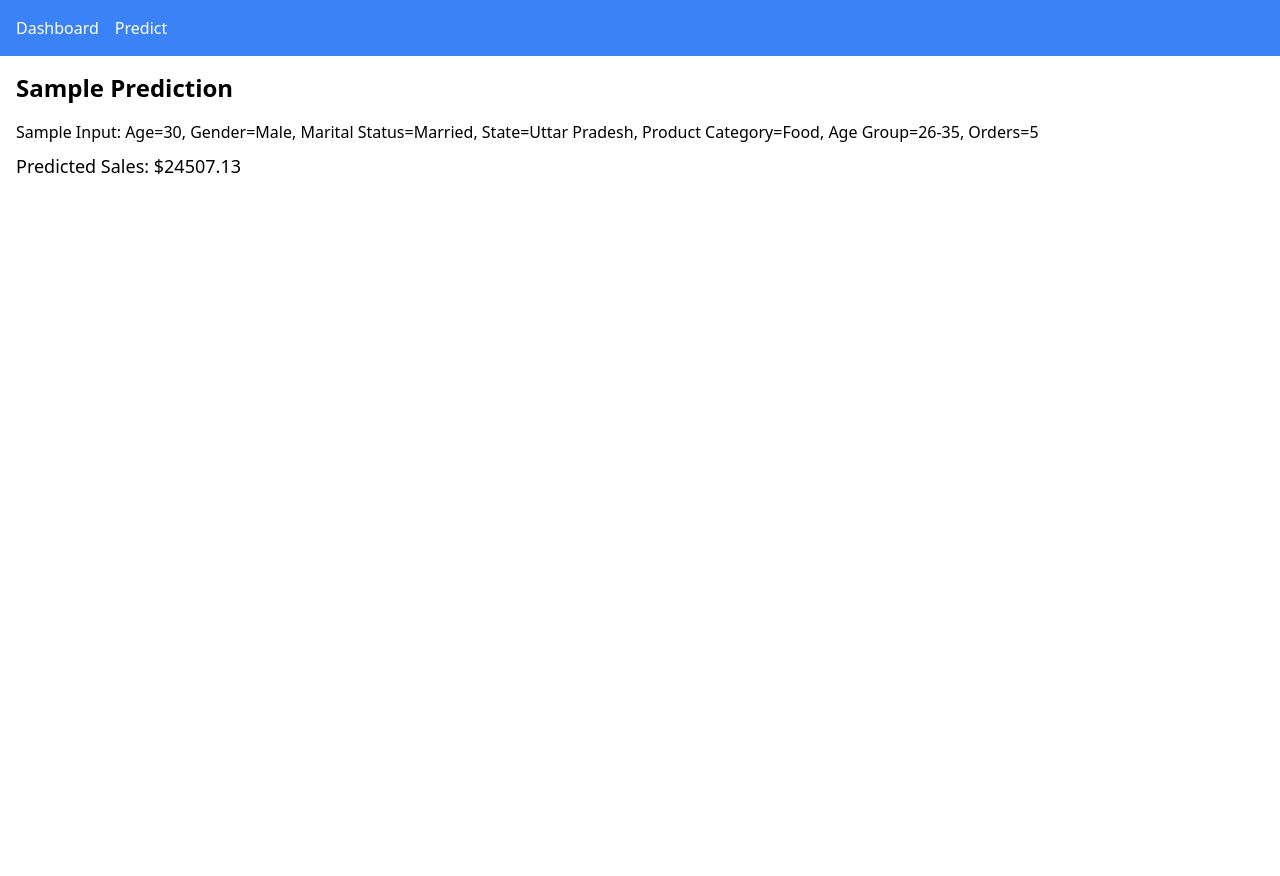
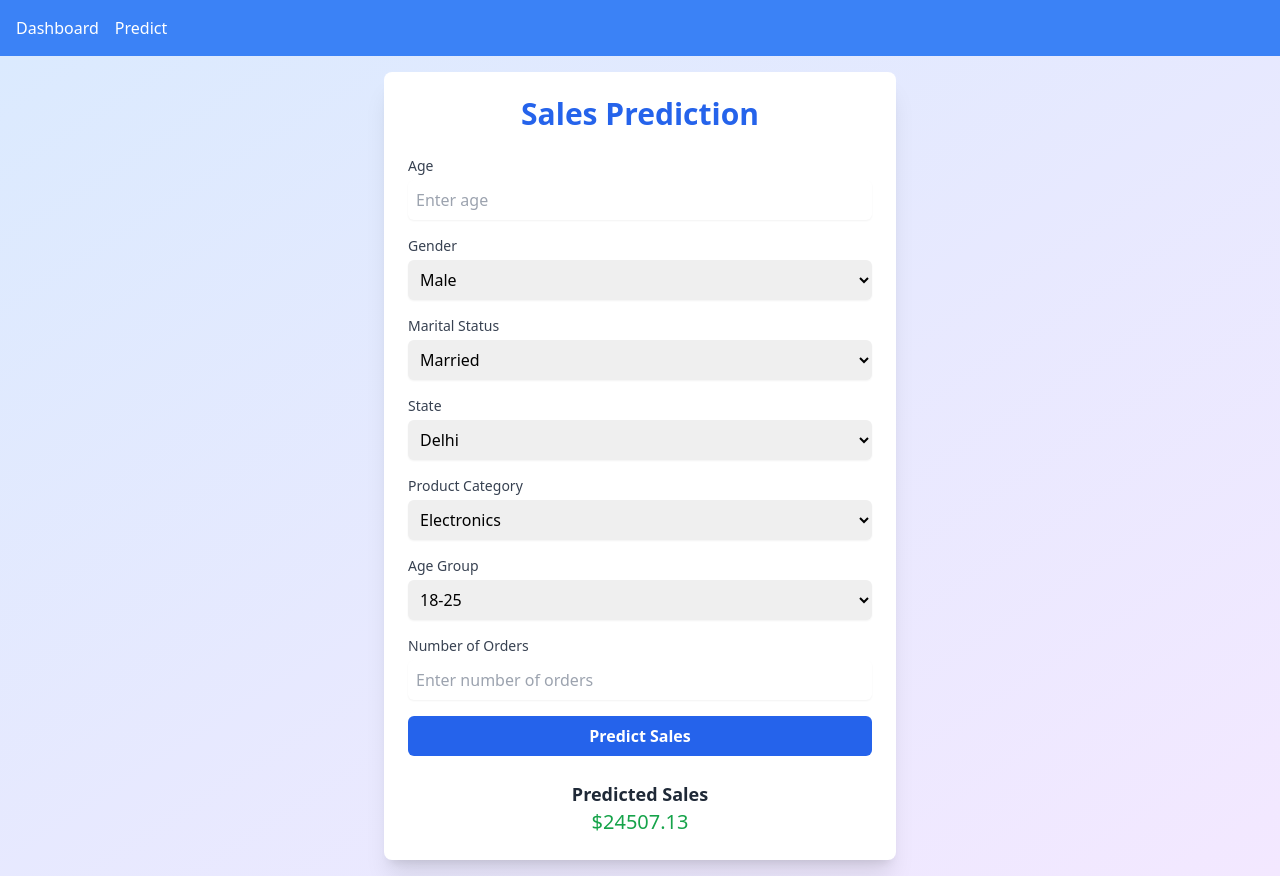
Before and after one commit to Adityaroman/sales-prediction-system-github, a React (Create React App) app in the folder frontend/: page /predict in a window 1280 px wide. Before the commit the page ends 800 px from the top, so only its background shows below. Built offline with nearby package versions, Linux system fonts and the light colour scheme.

Commit message:
Add input validation and updated model

```diff
--- a/frontend/src/Dashboard.js
+++ b/frontend/src/Dashboard.js
@@ -26,34 +26,42 @@ const Dashboard = () => {
       });
   }, []);
 
-  if (error) return <div className="p-4 text-red-500">Error: {error}</div>;
-  if (!edaData) return <div className="p-4">Loading...</div>;
+  if (error) return <div className="p-4 text-red-500 text-center">Error: {error}</div>;
+  if (!edaData) return <div className="p-4 text-center text-gray-600">Loading...</div>;
 
   const genderPlot = {
-    data: [{ type: 'bar', x: Object.keys(edaData.sales_by_gender), y: Object.values(edaData.sales_by_gender) }],
-    layout: { title: 'Sales by Gender', xaxis: { title: 'Gender' }, yaxis: { title: 'Amount' } }
+    data: [{ type: 'bar', x: Object.keys(edaData.sales_by_gender), y: Object.values(edaData.sales_by_gender), marker: { color: '#3B82F6' } }],
+    layout: { title: 'Sales by Gender', xaxis: { title: 'Gender' }, yaxis: { title: 'Amount' }, paper_bgcolor: 'rgba(0,0,0,0)', plot_bgcolor: 'rgba(0,0,0,0)' }
   };
   const statePlot = {
-    data: [{ type: 'bar', x: Object.keys(edaData.sales_by_state), y: Object.values(edaData.sales_by_state) }],
-    layout: { title: 'Sales by State', xaxis: { title: 'State' }, yaxis: { title: 'Amount' } }
+    data: [{ type: 'bar', x: Object.keys(edaData.sales_by_state), y: Object.values(edaData.sales_by_state), marker: { color: '#10B981' } }],
+    layout: { title: 'Sales by State', xaxis: { title: 'State' }, yaxis: { title: 'Amount' }, paper_bgcolor: 'rgba(0,0,0,0)', plot_bgcolor: 'rgba(0,0,0,0)' }
   };
   const categoryPlot = {
-    data: [{ type: 'bar', x: Object.keys(edaData.sales_by_category), y: Object.values(edaData.sales_by_category) }],
-    layout: { title: 'Sales by Category', xaxis: { title: 'Category' }, yaxis: { title: 'Amount' } }
+    data: [{ type: 'bar', x: Object.keys(edaData.sales_by_category), y: Object.values(edaData.sales_by_category), marker: { color: '#F59E0B' } }],
+    layout: { title: 'Sales by Category', xaxis: { title: 'Category' }, yaxis: { title: 'Amount' }, paper_bgcolor: 'rgba(0,0,0,0)', plot_bgcolor: 'rgba(0,0,0,0)' }
   };
   const ageGroupPlot = {
-    data: [{ type: 'bar', x: Object.keys(edaData.sales_by_age_group), y: Object.values(edaData.sales_by_age_group) }],
-    layout: { title: 'Sales by Age Group', xaxis: { title: 'Age Group' }, yaxis: { title: 'Amount' } }
+    data: [{ type: 'bar', x: Object.keys(edaData.sales_by_age_group), y: Object.values(edaData.sales_by_age_group), marker: { color: '#EF4444' } }],
+    layout: { title: 'Sales by Age Group', xaxis: { title: 'Age Group' }, yaxis: { title: 'Amount' }, paper_bgcolor: 'rgba(0,0,0,0)', plot_bgcolor: 'rgba(0,0,0,0)' }
   };
 
   return (
-    <div className="p-4">
-      <h1 className="text-2xl font-bold mb-4">Sales Dashboard</h1>
-      <div className="grid grid-cols-1 md:grid-cols-2 gap-4">
-        <Plot data={genderPlot.data} layout={genderPlot.layout} />
-        <Plot data={statePlot.data} layout={statePlot.layout} />
-        <Plot data={categoryPlot.data} layout={categoryPlot.layout} />
-        <Plot data={ageGroupPlot.data} layout={ageGroupPlot.layout} />
+    <div className="min-h-screen bg-gradient-to-br from-blue-100 to-purple-100 p-6">
+      <h1 className="text-4xl font-bold text-center text-blue-600 mb-8">Sales Analysis Dashboard</h1>
+      <div className="grid grid-cols-1 md:grid-cols-2 gap-6">
+        <div className="bg-white rounded-lg shadow-lg p-4">
+          <Plot data={genderPlot.data} layout={genderPlot.layout} className="w-full h-[400px]" />
+        </div>
+        <div className="bg-white rounded-lg shadow-lg p-4">
+          <Plot data={statePlot.data} layout={statePlot.layout} className="w-full h-[400px]" />
+        </div>
+        <div className="bg-white rounded-lg shadow-lg p-4">
+          <Plot data={categoryPlot.data} layout={categoryPlot.layout} className="w-full h-[400px]" />
+        </div>
+        <div className="bg-white rounded-lg shadow-lg p-4">
+          <Plot data={ageGroupPlot.data} layout={ageGroupPlot.layout} className="w-full h-[400px]" />
+        </div>
       </div>
     </div>
   );
--- a/frontend/src/PredictionForm.js
+++ b/frontend/src/PredictionForm.js
@@ -1,11 +1,21 @@
-import React, { useEffect, useState } from 'react';
+import React, { useState, useEffect } from 'react';
 
 const PredictionForm = () => {
+  const [formData, setFormData] = useState({
+    age: '',
+    gender: 'M',
+    maritalStatus: 'Married',
+    state: 'Delhi',
+    productCategory: 'Electronics',
+    ageGroup: '18-25',
+    orders: ''
+  });
   const [prediction, setPrediction] = useState(null);
   const [error, setError] = useState(null);
+  const [loading, setLoading] = useState(false);
 
+  // Fallback to static predict.json for GitHub Pages
   useEffect(() => {
-    console.log('Fetching predict.json from:', `${process.env.PUBLIC_URL}/predict.json`);
     fetch(`${process.env.PUBLIC_URL}/predict.json`, { cache: 'no-store' })
       .then(res => {
         if (!res.ok) {
@@ -20,22 +30,158 @@ const PredictionForm = () => {
         setPrediction(data.prediction);
       })
       .catch(err => {
-        console.error('Fetch error for predict.json:', err);
-        setError(`Failed to load prediction data: ${err.message}`);
+        console.error('Static prediction error:', err);
+        setError(`Failed to load static prediction: ${err.message}`);
       });
   }, []);
 
-  if (error) return <div className="p-4 text-red-500">Error: {error}</div>;
+  const handleChange = (e) => {
+    setFormData({ ...formData, [e.target.name]: e.target.value });
+  };
+
+  const handleSubmit = async (e) => {
+    e.preventDefault();
+    setLoading(true);
+    setError(null);
+    try {
+      const response = await fetch('http://localhost:5000/predict', {
+        method: 'POST',
+        headers: { 'Content-Type': 'application/json' },
+        body: JSON.stringify(formData)
+      });
+      if (!response.ok) {
+        throw new Error(`HTTP error! status: ${response.status}`);
+      }
+      const data = await response.json();
+      if (data.error) {
+        throw new Error(data.error);
+      }
+      setPrediction(data.prediction);
+    } catch (err) {
+      console.error('Prediction error:', err);
+      setError(`Failed to get prediction: ${err.message}. Using static prediction.`);
+    } finally {
+      setLoading(false);
+    }
+  };
 
   return (
-    <div className="p-4">
-      <h1 className="text-2xl font-bold mb-4">Sample Prediction</h1>
-      <p className="mb-2">Sample Input: Age=30, Gender=Male, Marital Status=Married, State=Uttar Pradesh, Product Category=Food, Age Group=26-35, Orders=5</p>
-      {prediction ? (
-        <p className="text-lg">Predicted Sales: ${prediction.toFixed(2)}</p>
-      ) : (
-        <p className="text-lg">Loading prediction...</p>
-      )}
+    <div className="min-h-screen bg-gradient-to-br from-blue-100 to-purple-100 flex items-center justify-center p-4">
+      <div className="bg-white rounded-lg shadow-xl p-6 max-w-lg w-full">
+        <h1 className="text-3xl font-bold text-center text-blue-600 mb-6">Sales Prediction</h1>
+        <form onSubmit={handleSubmit} className="space-y-4">
+          <div>
+            <label className="block text-sm font-medium text-gray-700">Age</label>
+            <input
+              type="number"
+              name="age"
+              value={formData.age}
+              onChange={handleChange}
+              className="mt-1 block w-full rounded-md border-gray-300 shadow-sm focus:ring-blue-500 focus:border-blue-500 p-2"
+              placeholder="Enter age"
+              required
+            />
+          </div>
+          <div>
+            <label className="block text-sm font-medium text-gray-700">Gender</label>
+            <select
+              name="gender"
+              value={formData.gender}
+              onChange={handleChange}
+              className="mt-1 block w-full rounded-md border-gray-300 shadow-sm focus:ring-blue-500 focus:border-blue-500 p-2"
+            >
+              <option value="M">Male</option>
+              <option value="F">Female</option>
+            </select>
+          </div>
+          <div>
+            <label className="block text-sm font-medium text-gray-700">Marital Status</label>
+            <select
+              name="maritalStatus"
+              value={formData.maritalStatus}
+              onChange={handleChange}
+              className="mt-1 block w-full rounded-md border-gray-300 shadow-sm focus:ring-blue-500 focus:border-blue-500 p-2"
+            >
+              <option value="Married">Married</option>
+              <option value="Single">Single</option>
+            </select>
+          </div>
+          <div>
+            <label className="block text-sm font-medium text-gray-700">State</label>
+            <select
+              name="state"
+              value={formData.state}
+              onChange={handleChange}
+              className="mt-1 block w-full rounded-md border-gray-300 shadow-sm focus:ring-blue-500 focus:border-blue-500 p-2"
+            >
+              <option value="Delhi">Delhi</option>
+              <option value="Haryana">Haryana</option>
+              <option value="Karnataka">Karnataka</option>
+              <option value="Uttar Pradesh">Uttar Pradesh</option>
+              <option value="Maharashtra">Maharashtra</option>
+            </select>
+          </div>
+          <div>
+            <label className="block text-sm font-medium text-gray-700">Product Category</label>
+            <select
+              name="productCategory"
+              value={formData.productCategory}
+              onChange={handleChange}
+              className="mt-1 block w-full rounded-md border-gray-300 shadow-sm focus:ring-blue-500 focus:border-blue-500 p-2"
+            >
+              <option value="Electronics">Electronics</option>
+              <option value="Clothing">Clothing</option>
+              <option value="Home">Home</option>
+              <option value="Food">Food</option>
+            </select>
+          </div>
+          <div>
+            <label className="block text-sm font-medium text-gray-700">Age Group</label>
+            <select
+              name="ageGroup"
+              value={formData.ageGroup}
+              onChange={handleChange}
+              className="mt-1 block w-full rounded-md border-gray-300 shadow-sm focus:ring-blue-500 focus:border-blue-500 p-2"
+            >
+              <option value="18-25">18-25</option>
+              <option value="26-35">26-35</option>
+              <option value="36-45">36-45</option>
+              <option value="46-55">46-55</option>
+              <option value="56-70">56-70</option>
+            </select>
+          </div>
+          <div>
+            <label className="block text-sm font-medium text-gray-700">Number of Orders</label>
+            <input
+              type="number"
+              name="orders"
+              value={formData.orders}
+              onChange={handleChange}
+              className="mt-1 block w-full rounded-md border-gray-300 shadow-sm focus:ring-blue-500 focus:border-blue-500 p-2"
+              placeholder="Enter number of orders"
+              required
+            />
+          </div>
+          <button
+            type="submit"
+            disabled={loading}
+            className={`w-full bg-blue-600 text-white font-bold py-2 px-4 rounded-md hover:bg-blue-700 transition duration-300 ${loading ? 'opacity-50 cursor-not-allowed' : ''}`}
+          >
+            {loading ? 'Predicting...' : 'Predict Sales'}
+          </button>
+        </form>
+        <div className="mt-6 text-center">
+          {error && <p className="text-red-500">{error}</p>}
+          {prediction ? (
+            <>
+              <p className="text-lg font-semibold text-gray-800">Predicted Sales</p>
+              <p className="text-xl text-green-600">${prediction.toFixed(2)}</p>
+            </>
+          ) : (
+            <p className="text-lg text-gray-600">Enter details to predict sales</p>
+          )}
+        </div>
+      </div>
     </div>
   );
 };
```
Also changed, not shown: 2 other files (tests, documents, lock files or other folders).
